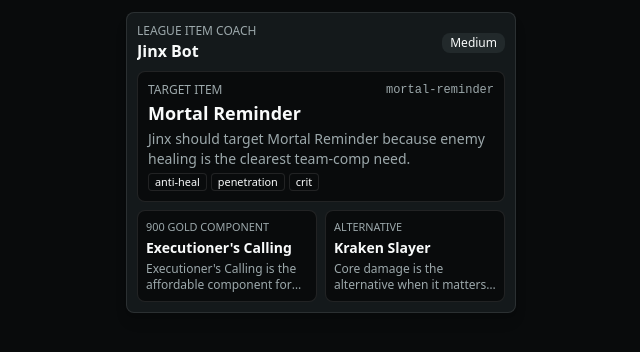
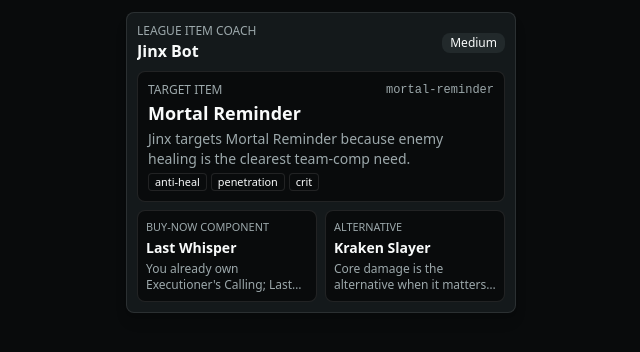
Before and after one commit to Berkay2002/league-item-coach, a React (Vite) app in the folder apps/overwolf/: page / in a window 1280 px wide. Shown: the top 352 px of the page, without its empty margins (319-959 px from the left). Built offline with nearby package versions, Linux system fonts and the light colour scheme; no server answers.

Commit message:
feat: wire Overwolf live recommendation loop

```diff
--- a/apps/overwolf/src/App.tsx
+++ b/apps/overwolf/src/App.tsx
@@ -1,4 +1,4 @@
-import { useMemo } from "react"
+import { useEffect, useMemo, useState } from "react"
 
 import type { RecommendationConfidence } from "@workspace/recommender"
 import { Badge } from "@workspace/ui/components/badge"
@@ -9,10 +9,48 @@
   CardTitle,
 } from "@workspace/ui/components/card"
 
-import { createMockOverlayRecommendation } from "./mock-recommendation"
+import {
+  createLiveOverlayRecommendation,
+  createOverlayRecommendationFromReplay,
+  liveRecommendationRefreshMs,
+  type OverlayRecommendation,
+} from "./live-recommendation"
+import { bundledReplayFixture } from "./replay-fixtures"
 
 export function App() {
-  const recommendation = useMemo(() => createMockOverlayRecommendation(), [])
+  const initialRecommendation = useMemo(
+    () =>
+      createOverlayRecommendationFromReplay(bundledReplayFixture, {
+        source: "replay",
+      }),
+    []
+  )
+  const [recommendation, setRecommendation] = useState<OverlayRecommendation>(
+    initialRecommendation
+  )
+
+  useEffect(() => {
+    let isMounted = true
+
+    async function refreshRecommendation() {
+      const nextRecommendation = await createLiveOverlayRecommendation()
+
+      if (isMounted) {
+        setRecommendation(nextRecommendation)
+      }
+    }
+
+    void refreshRecommendation()
+    const refreshId = window.setInterval(
+      () => void refreshRecommendation(),
+      liveRecommendationRefreshMs
+    )
+
+    return () => {
+      isMounted = false
+      window.clearInterval(refreshId)
+    }
+  }, [])
 
   return (
     <main className="dark min-h-svh bg-background p-3 text-foreground">
@@ -47,14 +85,14 @@
               {recommendation.targetItem.name}
             </div>
             <p className="text-sm text-muted-foreground">
-              {recommendation.explanation}
+              {recommendation.reason}
             </p>
             <TagList tags={recommendation.targetItem.tags} />
           </section>
 
           <div className="grid grid-cols-2 gap-2">
             <MiniItem
-              label={`${recommendation.currentGold} gold component`}
+              label="Buy-now component"
               name={
                 recommendation.affordableComponent?.name ?? "Not affordable yet"
               }
--- /dev/null
+++ b/apps/overwolf/src/live-recommendation.ts
@@ -0,0 +1,206 @@
+import {
+  adaptLiveClientReplayToPlannerInput,
+  assertRecommendationOutputAllowed,
+  recommendForManualPlanner,
+  type ItemId,
+  type ItemTag,
+  type LiveClientAllGameData,
+  type PlannerItemRecommendation,
+  type RecommendationConfidence,
+  type Role,
+} from "@workspace/recommender"
+
+import { bundledReplayFixture } from "./replay-fixtures"
+
+export const liveClientAllGameDataUrl =
+  "https://127.0.0.1:2999/liveclientdata/allgamedata"
+export const liveRecommendationRefreshMs = 5_000
+
+export type OverlayRecommendationSource = "live" | "replay" | "fallback"
+
+export interface OverlayRecommendation {
+  source: OverlayRecommendationSource
+  champion: string
+  role: string
+  currentGold: number
+  targetItem: OverlayItemRecommendation
+  affordableComponent?: OverlayItemRecommendation
+  alternativeItem?: OverlayItemRecommendation
+  confidence: RecommendationConfidence
+  reason: string
+  explanation: string
+  learningRule: string
+  warnings: readonly string[]
+}
+
+export interface OverlayItemRecommendation {
+  itemId: ItemId
+  name: string
+  reason: string
+  tags: readonly ItemTag[]
+}
+
+export interface LiveRecommendationOptions {
+  endpoint?: string
+  fetcher?: typeof fetch
+  replayFallback?: LiveClientAllGameData
+}
+
+const roleLabels = {
+  top: "Top",
+  jungle: "Jungle",
+  mid: "Mid",
+  bot: "Bot",
+  support: "Support",
+} satisfies Record<Role, string>
+
+export async function createLiveOverlayRecommendation(
+  options: LiveRecommendationOptions = {}
+): Promise<OverlayRecommendation> {
+  try {
+    const replay = await fetchLiveClientAllGameData(options)
+
+    return createOverlayRecommendationFromReplay(replay, {
+      source: "live",
+    })
+  } catch (error) {
+    return createOverlayRecommendationFromReplay(
+      options.replayFallback ?? bundledReplayFixture,
+      {
+        source: "replay",
+        warnings: [liveClientUnavailableWarning(error)],
+      }
+    )
+  }
+}
+
+export async function fetchLiveClientAllGameData({
+  endpoint = liveClientAllGameDataUrl,
+  fetcher = fetch,
+}: Pick<
+  LiveRecommendationOptions,
+  "endpoint" | "fetcher"
+> = {}): Promise<LiveClientAllGameData> {
+  const response = await fetcher(endpoint, {
+    cache: "no-store",
+    method: "GET",
+  })
+
+  if (!response.ok) {
+    throw new Error(`Live Client Data request failed: ${response.status}`)
+  }
+
+  return (await response.json()) as LiveClientAllGameData
+}
+
+export function createOverlayRecommendationFromReplay(
+  replay: LiveClientAllGameData,
+  {
+    source,
+    warnings = [],
+  }: {
+    source: OverlayRecommendationSource
+    warnings?: readonly string[]
+  }
+): OverlayRecommendation {
+  const adapted = adaptLiveClientReplayToPlannerInput(replay)
+
+  return createOverlayRecommendationFromPlannerInput({
+    input: adapted.input,
+    source: adapted.status === "ready" ? source : "fallback",
+    warnings: [...warnings, ...adapted.warnings],
+  })
+}
+
+function createOverlayRecommendationFromPlannerInput({
+  input,
+  source,
+  warnings,
+}: {
+  input: Parameters<typeof recommendForManualPlanner>[0]
+  source: OverlayRecommendationSource
+  warnings: readonly string[]
+}): OverlayRecommendation {
+  try {
+    const recommendation = recommendForManualPlanner(input)
+    const overlayRecommendation: OverlayRecommendation = {
+      source,
+      champion: recommendation.champion.name,
+      role: roleLabels[recommendation.role],
+      currentGold: input.currentGold,
+      targetItem: toOverlayItem(recommendation.targetItem),
+      affordableComponent: recommendation.buyNow.component
+        ? toOverlayItem(
+            recommendation.buyNow.component,
+            recommendation.buyNow.reason
+          )
+        : undefined,
+      alternativeItem: recommendation.alternativeItem
+        ? toOverlayItem(recommendation.alternativeItem)
+        : undefined,
+      confidence: recommendation.confidence,
+      reason: recommendation.targetItem.reason,
+      explanation: recommendation.explanation,
+      learningRule: recommendation.learningRule,
+      warnings,
+    }
+
+    assertRecommendationOutputAllowed(overlayRecommendation)
+
+    return overlayRecommendation
+  } catch (error) {
+    return createFallbackOverlayRecommendation(error, warnings)
+  }
+}
+
+function createFallbackOverlayRecommendation(
+  error: unknown,
+  warnings: readonly string[]
+): OverlayRecommendation {
+  const fallbackRecommendation: OverlayRecommendation = {
+    source: "fallback",
+    champion: "Jinx",
+    role: "Bot",
+    currentGold: 0,
+    targetItem: {
+      itemId: "kraken-slayer",
+      name: "Kraken Slayer",
+      reason: "Fallback seeded item shown because live data is unavailable.",
+      tags: ["damage"],
+    },
+    confidence: "low",
+    reason: "Fallback seeded item shown because live data is unavailable.",
+    explanation: "Live recommendation data is unavailable in this shell.",
+    learningRule:
+      "Item recommendations compare enemy needs with the next useful item slot.",
+    warnings: [...warnings, recommendationErrorWarning(error)],
+  }
+
+  assertRecommendationOutputAllowed(fallbackRecommendation)
+
+  return fallbackRecommendation
+}
+
+function toOverlayItem(
+  item: PlannerItemRecommendation,
+  reason = item.reason
+): OverlayItemRecommendation {
+  return {
+    itemId: item.itemId,
+    name: item.name,
+    reason,
+    tags: item.tags,
+  }
+}
+
+function liveClientUnavailableWarning(error: unknown): string {
+  return `Live Client Data unavailable; using bundled replay fixture. ${errorMessage(error)}`
+}
+
+function recommendationErrorWarning(error: unknown): string {
+  return `Recommendation generation failed. ${errorMessage(error)}`
+}
+
+function errorMessage(error: unknown): string {
+  return error instanceof Error ? error.message : "Unknown error."
+}
--- /dev/null
+++ b/apps/overwolf/src/replay-fixtures.ts
@@ -0,0 +1,133 @@
+import type { LiveClientAllGameData } from "@workspace/recommender"
+
+export const bundledReplayFixture = {
+  activePlayer: {
+    currentGold: 1500,
+    level: 9,
+    riotId: "Coach Player#EUW",
+    riotIdGameName: "Coach Player",
+    riotIdTagLine: "EUW",
+    summonerName: "Coach Player",
+  },
+  allPlayers: [
+    {
+      championName: "Jinx",
+      items: [
+        {
+          count: 1,
+          displayName: "Executioner's Calling",
+          itemID: 3123,
+          price: 800,
+          slot: 0,
+        },
+      ],
+      level: 9,
+      position: "BOTTOM",
+      riotId: "Coach Player#EUW",
+      scores: {
+        assists: 3,
+        creepScore: 92,
+        deaths: 1,
+        kills: 4,
+        wardScore: 5,
+      },
+      summonerName: "Coach Player",
+      team: "ORDER",
+    },
+    {
+      championName: "Lux",
+      items: [],
+      level: 8,
+      position: "UTILITY",
+      riotId: "Ally Support#EUW",
+      scores: {
+        assists: 7,
+        creepScore: 18,
+        deaths: 2,
+        kills: 1,
+        wardScore: 22,
+      },
+      summonerName: "Ally Support",
+      team: "ORDER",
+    },
+    {
+      championName: "Amumu",
+      items: [],
+      level: 8,
+      position: "JUNGLE",
+      riotId: "Ally Jungle#EUW",
+      scores: {
+        assists: 5,
+        creepScore: 73,
+        deaths: 3,
+        kills: 2,
+        wardScore: 8,
+      },
+      summonerName: "Ally Jungle",
+      team: "ORDER",
+    },
+    {
+      championName: "Aatrox",
+      items: [
+        {
+          count: 1,
+          displayName: "Ruby Crystal",
+          itemID: 1028,
+          price: 400,
+          slot: 0,
+        },
+      ],
+      level: 11,
+      position: "TOP",
+      riotId: "Enemy Top#EUW",
+      scores: {
+        assists: 2,
+        creepScore: 105,
+        deaths: 1,
+        kills: 6,
+        wardScore: 4,
+      },
+      summonerName: "Enemy Top",
+      team: "CHAOS",
+    },
+    {
+      championName: "Soraka",
+      items: [],
+      level: 8,
+      position: "UTILITY",
+      riotId: "Enemy Support#EUW",
+      scores: {
+        assists: 9,
+        creepScore: 12,
+        deaths: 1,
+        kills: 0,
+        wardScore: 26,
+      },
+      summonerName: "Enemy Support",
+      team: "CHAOS",
+    },
+    {
+      championName: "Zed",
+      items: [],
+      level: 10,
+      position: "MIDDLE",
+      riotId: "Enemy Mid#EUW",
+      scores: {
+        assists: 1,
+        creepScore: 97,
+        deaths: 2,
+        kills: 5,
+        wardScore: 3,
+      },
+      summonerName: "Enemy Mid",
+      team: "CHAOS",
+    },
+  ],
+  gameData: {
+    gameMode: "CLASSIC",
+    gameTime: 910.25,
+    mapName: "Map11",
+    mapNumber: 11,
+    mapTerrain: "Default",
+  },
+} as const satisfies LiveClientAllGameData
```
Also changed, not shown: 1 other file (tests, documents, lock files or other folders).
